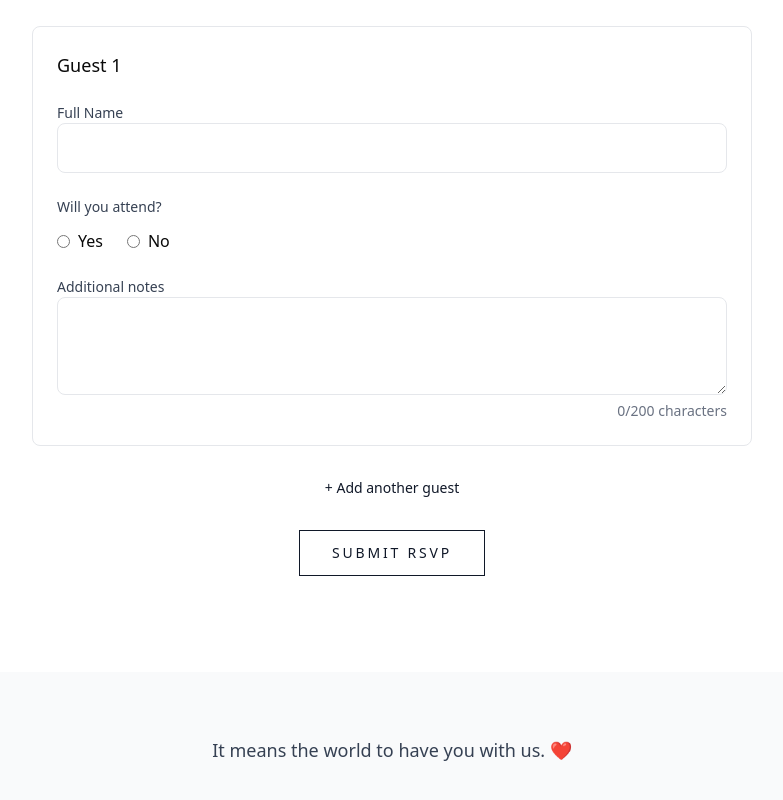
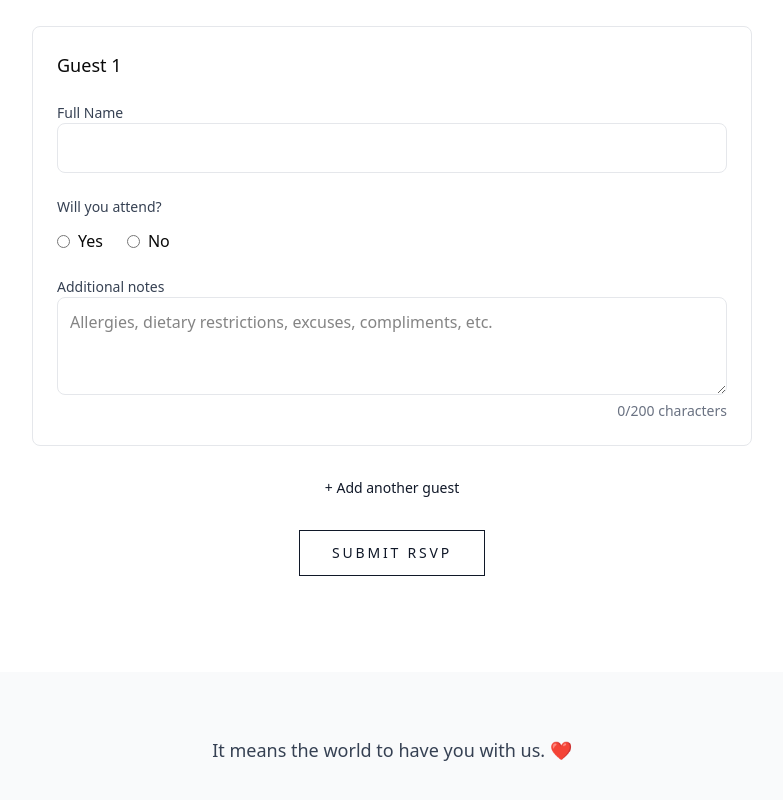
Before and after one commit to jhnbkr/amanda-john-wedding, a Next.js app: page / in a window 1280 px wide. Shown: the part 2538-3338 px from the top of the page, without its empty margins (248-1031 px from the left). Built offline with nearby package versions, Linux system fonts and the light colour scheme; a web font is replaced by a local one.

Commit message:
feat: add placeholder to notes field

```diff
--- a/src/app/components/RSVP/NotesField.tsx
+++ b/src/app/components/RSVP/NotesField.tsx
@@ -21,6 +21,7 @@ export default function NotesField({ id, notes, onChange, disabled }: NotesField
         maxLength={MAX_NOTES_LENGTH}
         value={notes}
         onChange={e => onChange(e.target.value)}
+        placeholder="Allergies, dietary restrictions, excuses, compliments, etc."
         disabled={disabled}
         className="w-full p-3 border border-gray-200 rounded-lg disabled:opacity-50 disabled:cursor-not-allowed"
         aria-describedby={`guest-${id}-notes-desc`}
```
